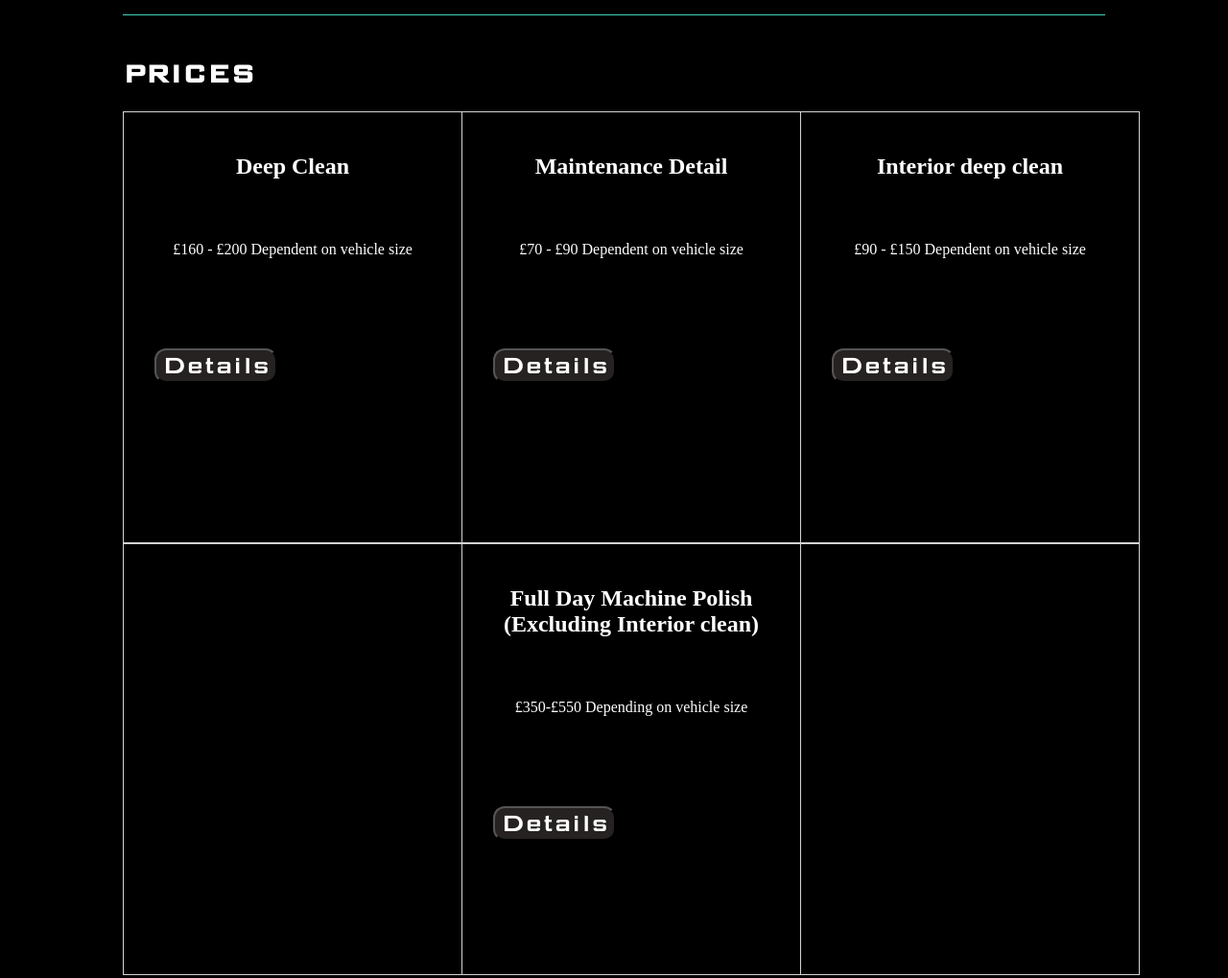
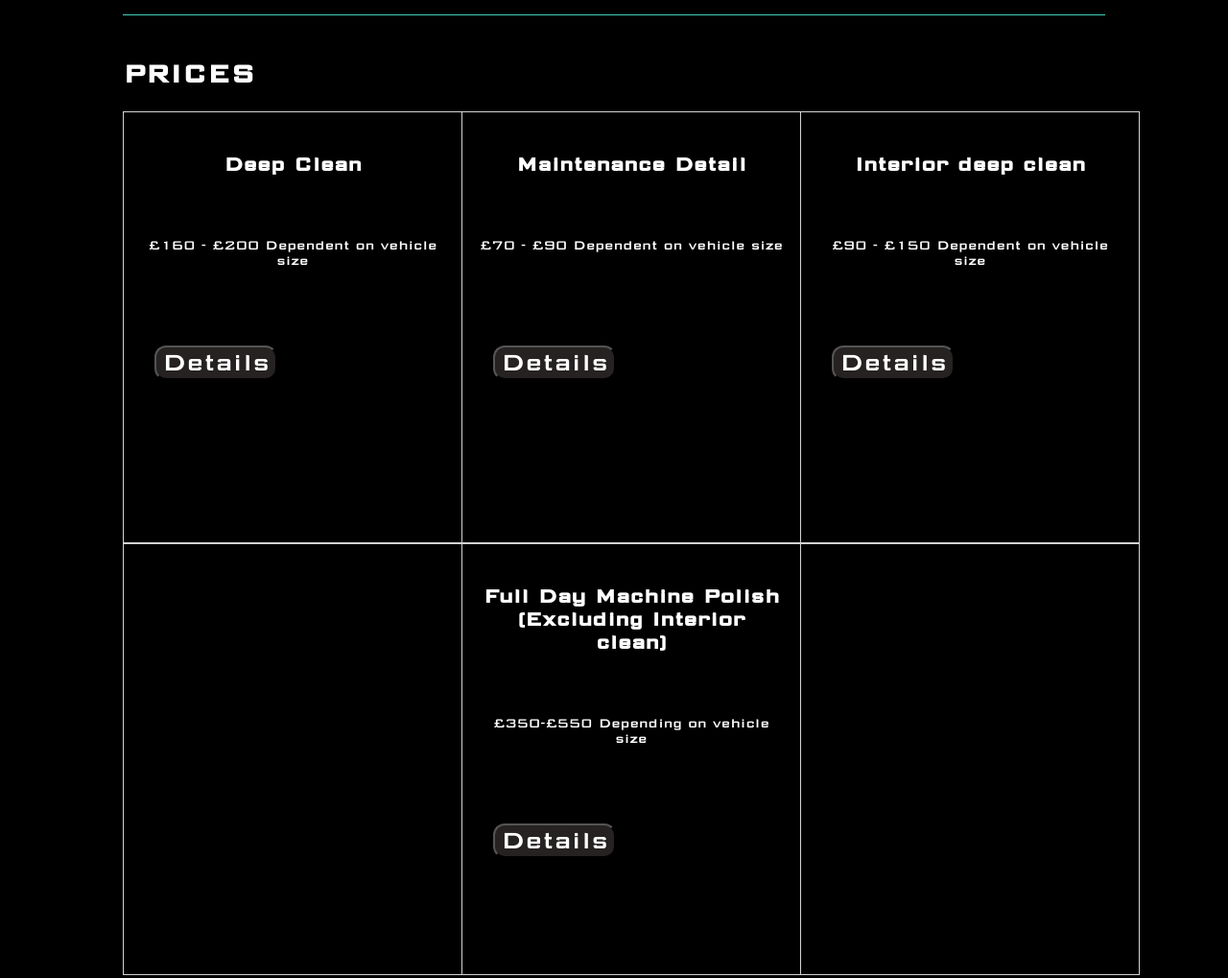
Before and after one commit to joeyclemens/New-sgt, a plain HTML site: page index.html in a window 1280 px wide. Shown: the part 1116-2135 px from the top of the page at 96% size. Drawn offline with Linux system fonts and the light colour scheme.

Commit message:
new font for the price

```diff
--- a/style.css
+++ b/style.css
@@ -310,6 +310,7 @@ font-family: 'squarish_sans_ctregular';
   border-left: 0.1em solid #d3d3d3;
   transition: background 0.25s;
   color: #fff;
+  font-family: 'squarish_sans_ctregular';
 }
 .box:focus, .box:hover {
   background: black;
```
